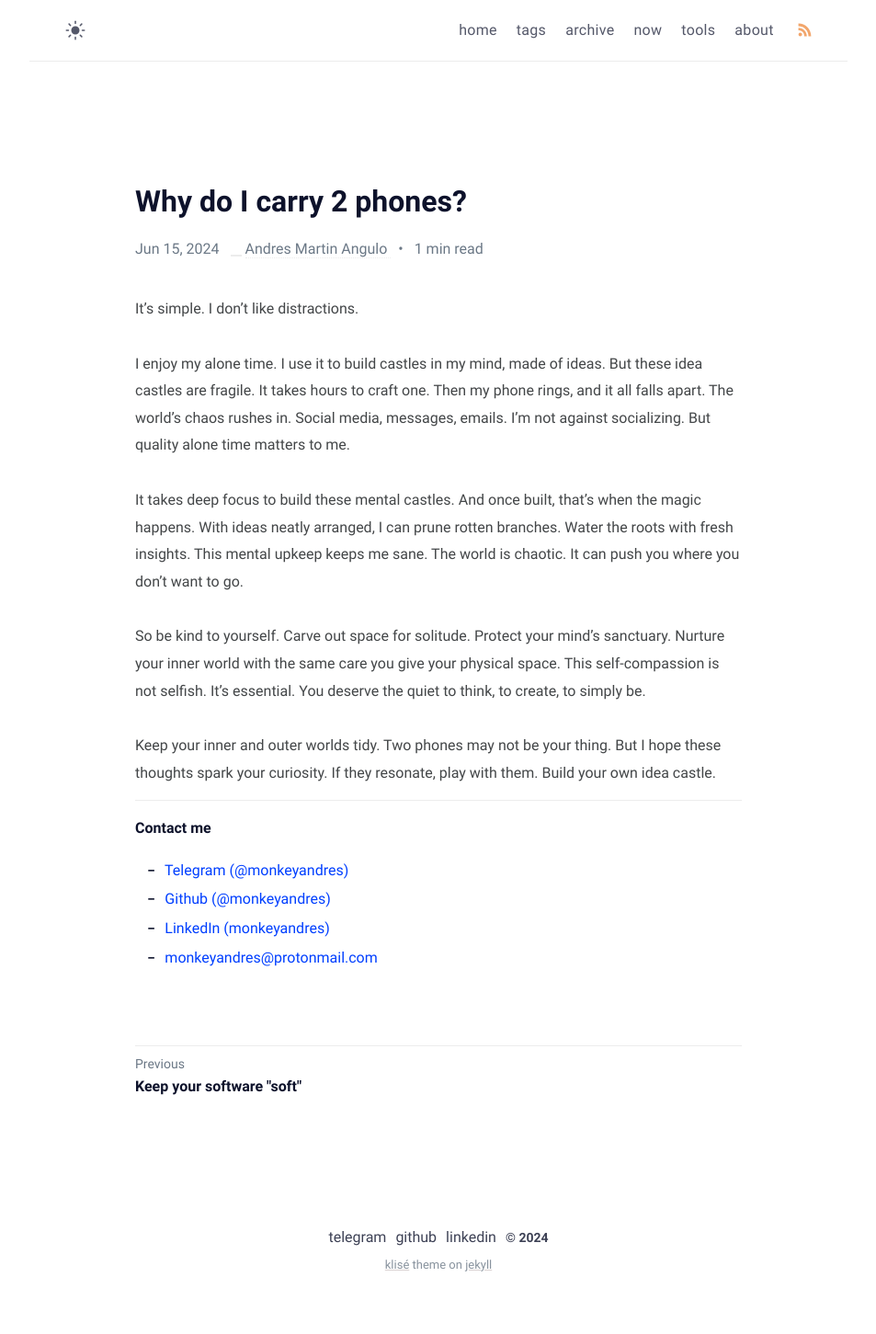
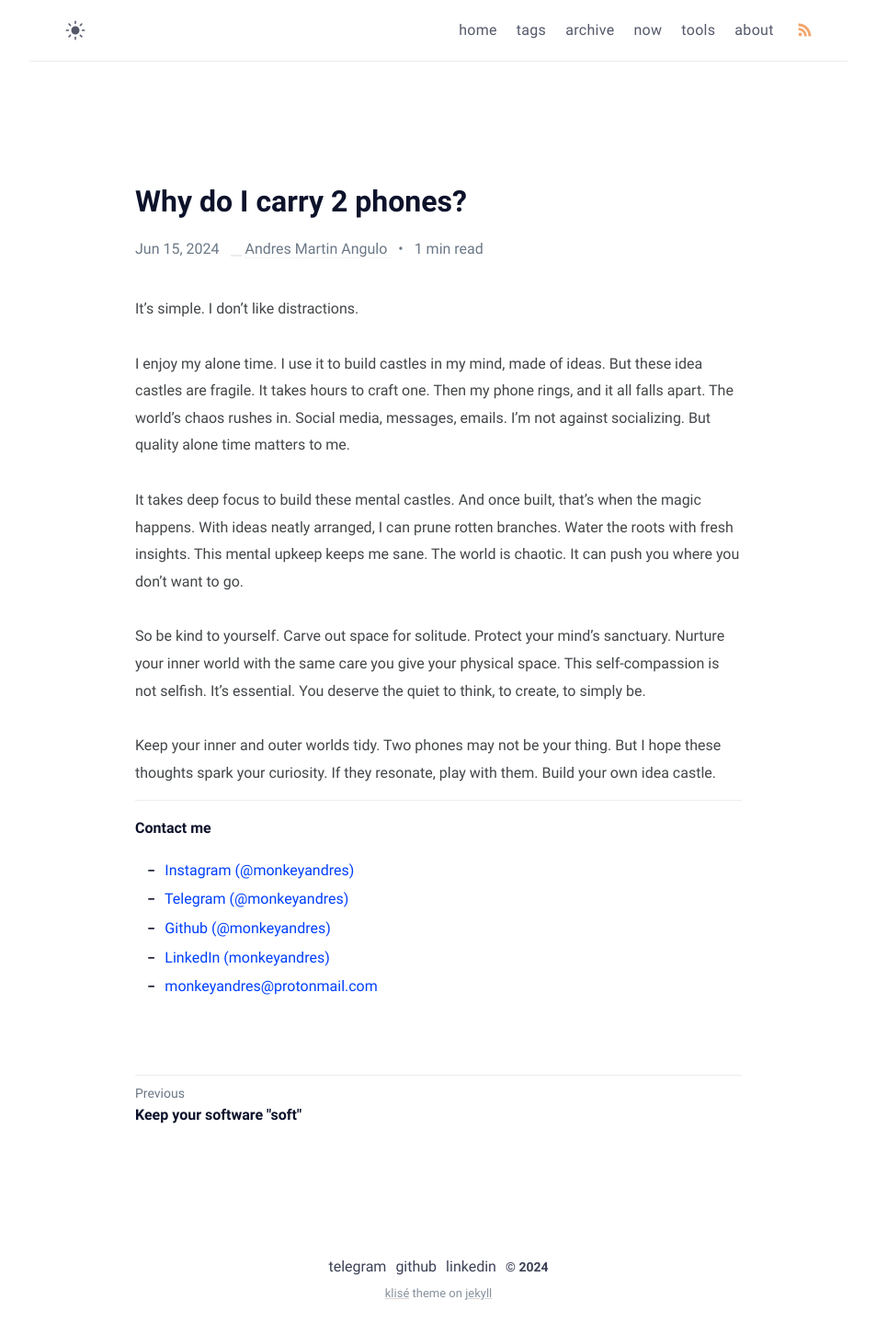
Before and after one commit to MonkeyAndres/MonkeyAndres.github.io, a Jekyll site: the page built from _posts/2024-06-15-two-phones.md, in a window 1280 px wide. Shown: the whole page at 92% size, without its empty margins (163-1116 px from the left). Built offline with Jekyll 4.4.1, drawn with Linux system fonts in a browser that asks for light colours; before the commit the page ends 1420 px from its top, so only the background shows below that.

Commit message:
feat: add instagram link

```diff
--- a/_config.yml
+++ b/_config.yml
@@ -15,7 +15,8 @@ author:
     Discovering what it means to be alive. <br />
     Trying to make the world a better place.
   username: monkeyandres # general username
-  telegram: monkeyandres
+  instagram: monkeyandres # instagram username
+  telegram: monkeyandres # telegram username
   github: monkeyandres # github username
   linkedin: monkeyandres # linkedin username
   twitter: # twitter username
--- a/_layouts/post.html
+++ b/_layouts/post.html
@@ -3,7 +3,7 @@ layout: compress
 ---
 
 <!DOCTYPE html>
-<html lang="{{ page.lang | default: site.lang | default: "en" }}">
+<html lang="{{ page.lang | default: site.lang | default: " en" }}">
 
 {% include header.html %}
 
@@ -39,8 +39,8 @@ layout: compress
             {% assign tags = page.tags %}
             <span itemprop="keywords">
               {% for tag in tags %}
-              <a class="tag"
-                href="/tags/#{{tag | downcase | slugify}}">{{tag | upcase }}</a>{% unless forloop.last %},{% endunless %}
+              <a class="tag" href="/tags/#{{tag | downcase | slugify}}">{{tag | upcase }}</a>{% unless forloop.last
+              %},{% endunless %}
               {% endfor %}
             </span>
           </div>
@@ -83,6 +83,9 @@ layout: compress
           </p>
           <ul>
             <li>
+              <a href="https://instagram.com/{{ site.author.instagram }}">Instagram (@{{ site.author.instagram }})</a>
+            </li>
+            <li>
               <a href="https://t.me/{{ site.author.telegram }}">Telegram (@{{ site.author.telegram }})</a>
             </li>
             <li>
@@ -99,16 +102,16 @@ layout: compress
       </article>
 
       {% if page.comments %}
-        {% include comments.html %}
+      {% include comments.html %}
       {% endif %}
 
     </main>
 
     {% if page.modified %}
-      <small class="post-updated-at">updated_at {{page.modified | date: "%d-%m-%Y"}}</small>
+    <small class="post-updated-at">updated_at {{page.modified | date: "%d-%m-%Y"}}</small>
     {% endif %}
     {% if page.next or page.previous %}
-      {% include navigation.html %}
+    {% include navigation.html %}
     {% endif %}
 
     {% include footer.html %}
```
Also changed, not shown: about.md (+1 -0 lines).
